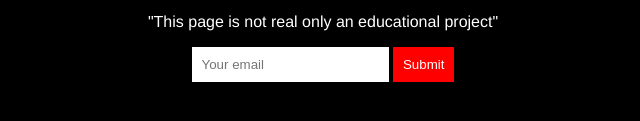
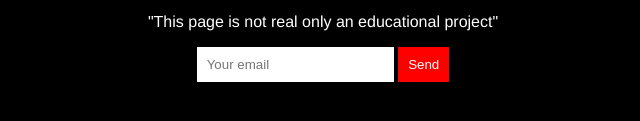
Before and after one commit to Espiga100/html-proyect, a plain HTML site: page index.html in a window 1280 px wide. Shown: the part 313-434 px from the top of the page, 317-957 px from the left. Drawn offline with Linux system fonts and the light colour scheme.

Commit message:
Update index.html

```diff
--- a/index.html
+++ b/index.html
@@ -33,6 +33,14 @@
 	<h1>Espiga Perez</h1>
 	<p>Hi! My name is Chiruespiga, and I am a professor of wed online design.</p>
 	<p>"This page is not real only an educational project"</P>
-	<input type="email" placeholder="Your email">
-	<input type="submit">
+
+
+	<form action="https://formspree.io/francisco.perez.rivera@outlook.com"
+      method="POST">
+	<input type="email" placeholder="Your email" name="_replyto">
+
+       <input type="submit" value="Send">
+    </form>
+
+
 </body>
```
